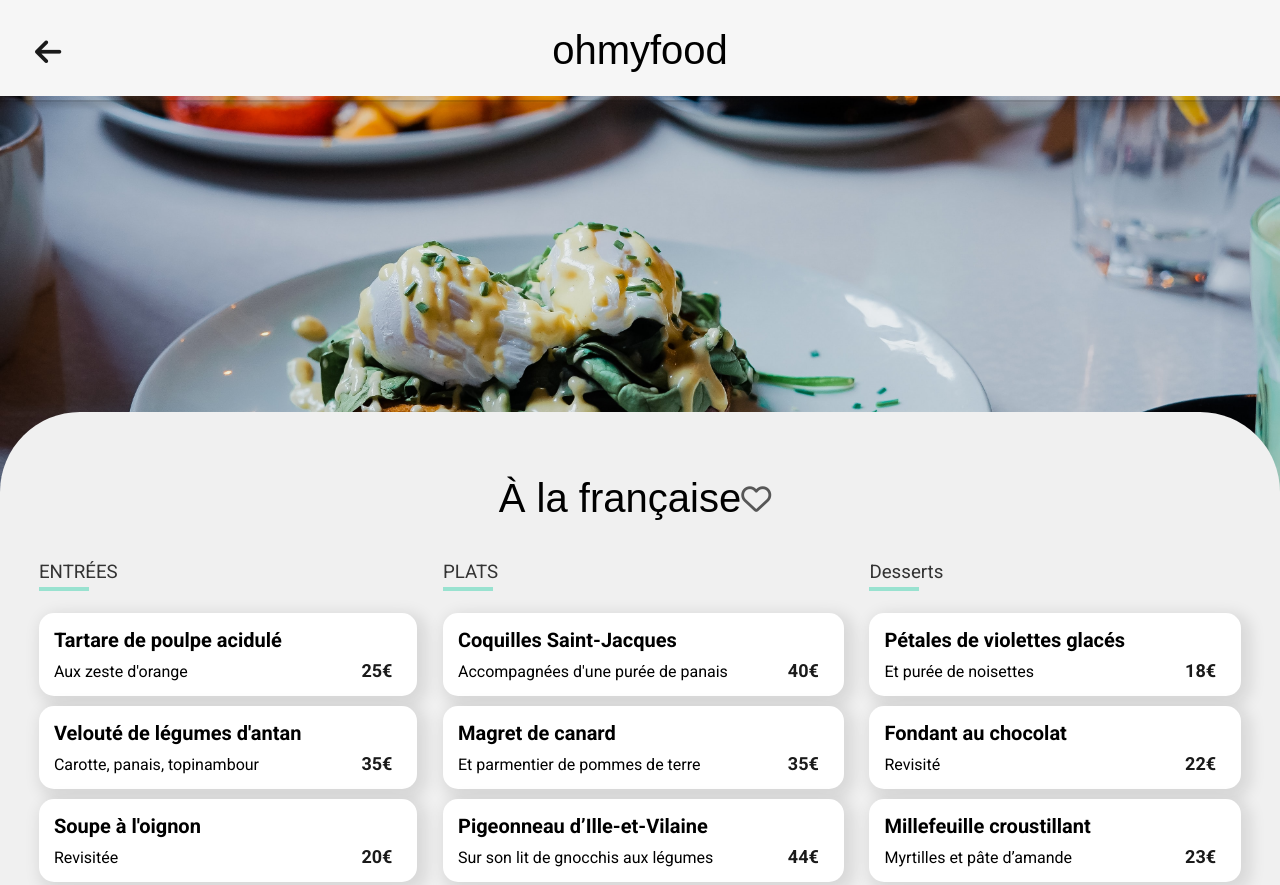
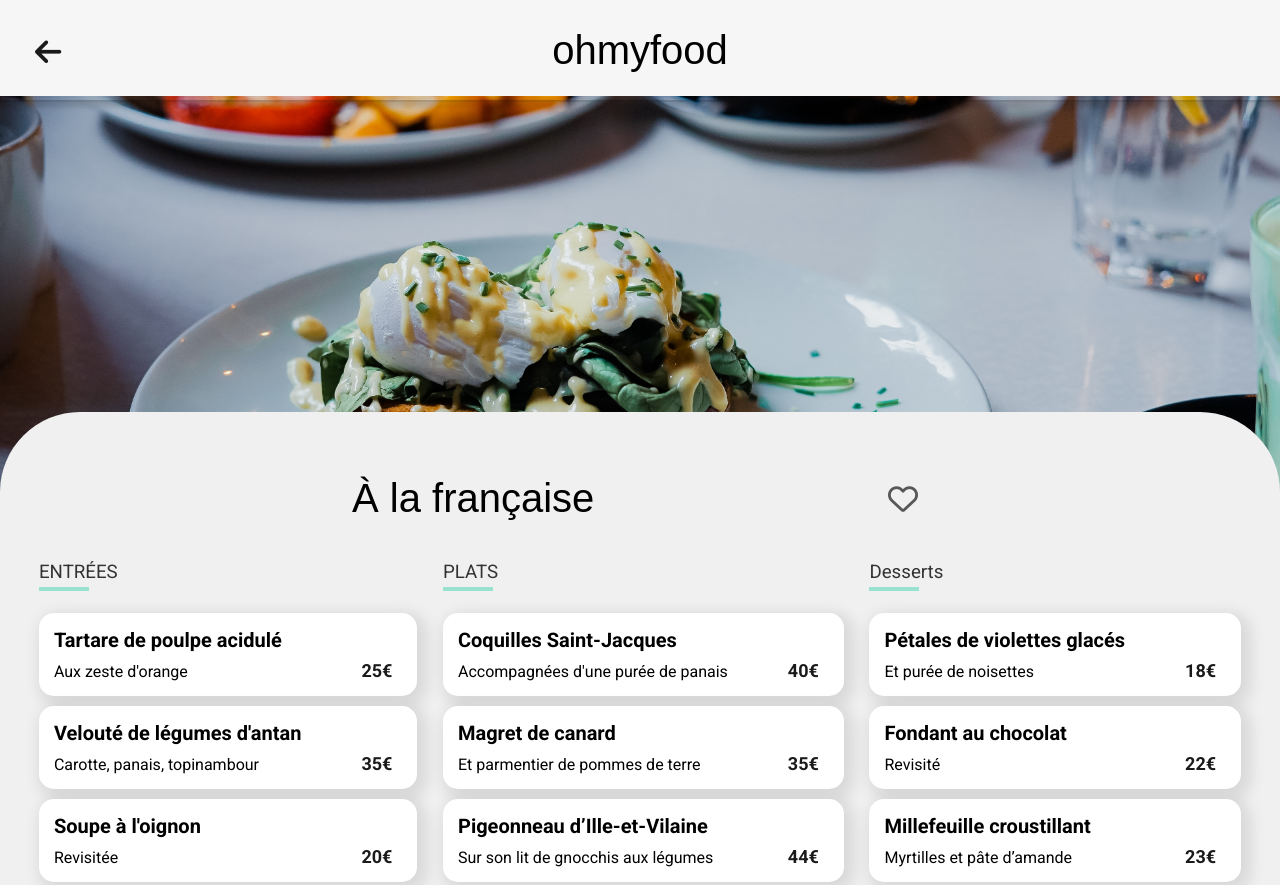
Before and after one commit to Codch/Ohmyfood_ptoject_3, a website: page pages_menu/a-la-française.html in a window 1280 px wide. Shown: the top 885 px of the page. Drawn offline with Linux system fonts and the light colour scheme; a web font is replaced by a local one.

Commit message:
à la française over v2

```diff
--- a/css/style_index.scss
+++ b/css/style_index.scss
@@ -491,6 +491,9 @@ main{
         display: flex;
         justify-content: space-between;
         align-items: center;
+        @media (min-width: 1200px){
+            width: 50%;
+        }
         &__title{
             font-family: "Shrikhand", sans-serif;
             font-weight: 500;
```
Also changed, not shown: css/style_index.css, 1 other file.
